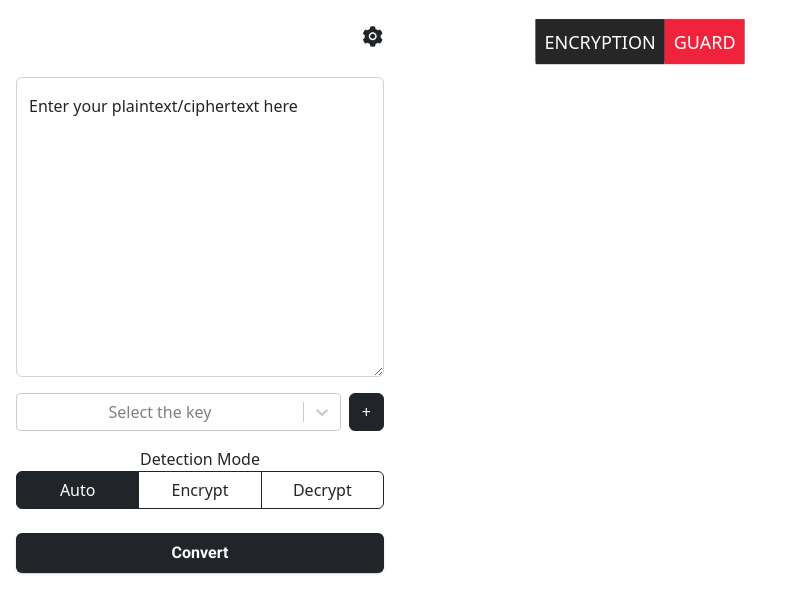
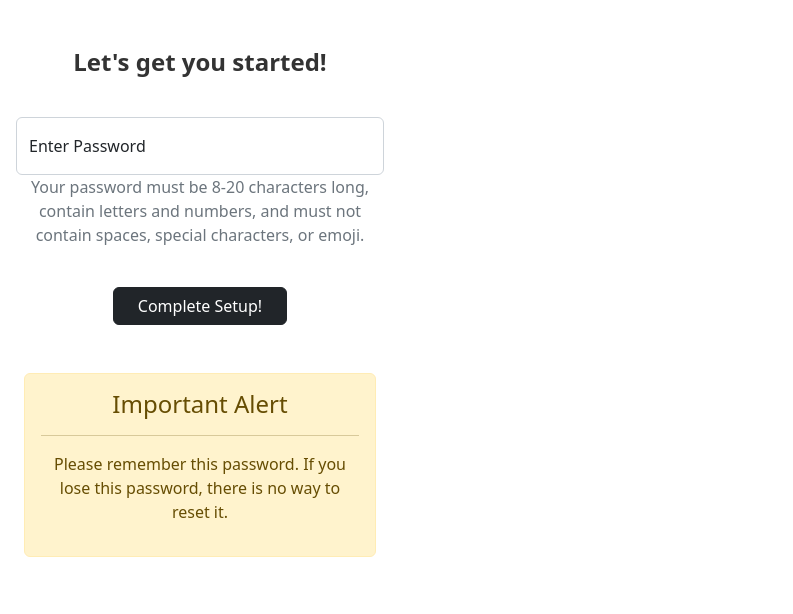
Before and after one commit to RitikVatsal/EncryptionGuard, a React (Create React App) app in the folder extension/: page / in a window 1280 px wide. Both pictures are taken after a click on the button "Skip". Shown: the top 614 px of the page, without its empty margins (0-793 px from the left). Built offline with nearby package versions, Linux system fonts and the light colour scheme.

Commit message:
master password setup

```diff
--- a/extension/src/App.js
+++ b/extension/src/App.js
@@ -6,7 +6,9 @@ var CryptoJS = require("crypto-js");
 // Icons
 import { AiFillSetting } from "react-icons/ai";
 import { BsFillSkipEndFill, BsFullscreen } from "react-icons/bs";
+import { MdError } from "react-icons/md";
 // Bootstrap Components
+import Alert from "react-bootstrap/Alert";
 import Button from "react-bootstrap/Button";
 import Form from "react-bootstrap/Form";
 import FloatingLabel from "react-bootstrap/FloatingLabel";
@@ -19,15 +21,6 @@ import CopyButton from "./Components/copyButton";
 import Share from "./Components/Share";
 import AddKeys_modal from "./Pages/AddKeys_modal";
 import Settings from "./Pages/Settings";
-
-const popover = (
-	<Popover id='popover-basic'>
-		<Popover.Header as='h3'>Popover right</Popover.Header>
-		<Popover.Body>
-			And here's some <strong>amazing</strong> content. It's very engaging. right?
-		</Popover.Body>
-	</Popover>
-);
 
 function App() {
 	const [addKeyModalVisible, setAddKeyModalVisible] = useState(false);
@@ -43,6 +36,8 @@ function App() {
 	const [autoCopyWorked, setAutoCopyWorked] = useState(false);
 	const [showShare, setShowShare] = useState(false);
 	const [showIntroVideo, setShowIntroVideo] = useState(false);
+	const [masterPassword, setMasterPassword] = useState(localStorage.getItem("MasterPassword"));
+	const [masterPasswordError, setMasterPasswordError] = useState(false);
 
 	const handleClose = () => setAddKeyModalVisible(false);
 	const handleShow = () => setAddKeyModalVisible(true);
@@ -176,15 +171,43 @@ function App() {
 		setShowIntroVideo(false);
 	};
 
+	const popover = (
+		<Popover id='popover-basic'>
+			<Popover.Header as='h3'>Popover right</Popover.Header>
+			<Popover.Body>
+				And here's some <strong>amazing</strong> content. It's very engaging. right?
+			</Popover.Body>
+		</Popover>
+	);
+
 	useEffect(() => {
-		localStorage.removeItem("IntroVideo");
+		// localStorage.removeItem("IntroVideo");
+		// localStorage.removeItem("MasterPassword");
 
 		// Check if the variable is set to false in localStorage or even exists
 		if (!localStorage.getItem("IntroVideo")) {
 			setShowIntroVideo(true);
 			console.log("showing intro video");
 		}
+
+		// check if masterPassword is set
+		if (!localStorage.getItem("MasterPassword")) {
+			setMasterPassword(null);
+		}
 	}, []);
+
+	const handleMasterPasswordSubmit = (event) => {
+		event.preventDefault();
+		const strongPassword = new RegExp("(?=.*[a-z])(?=.*[A-Z])(?=.*[0-9])(?=.*[^A-Za-z0-9])(?=.{8,})");
+		const password = event.target.masterPasswordInput.value;
+		if (strongPassword.test(password)) {
+			setMasterPasswordError(false);
+			localStorage.setItem("MasterPassword", CryptoJS.SHA256(password));
+			setMasterPassword(password);
+		} else {
+			setMasterPasswordError(true);
+		}
+	};
 	return (
 		<div className='App mt-4'>
 			{showIntroVideo ? (
@@ -217,6 +240,26 @@ function App() {
 							Fullscreen <BsFullscreen className='ms-2' />
 						</div>
 					</Button>
+				</>
+			) : masterPassword === null || masterPassword.length === 0 ? (
+				<>
+					<h1 className='title w-100 p-4'>Let's get you started!</h1>
+					<Form className='m-3' onSubmit={handleMasterPasswordSubmit} id='form'>
+						<FloatingLabel controlId='masterPasswordInput' label='Enter Password'>
+							<Form.Control type='password' placeholder='Password' />
+							<p className={masterPasswordError ? "text-danger" : "text-secondary"}>{masterPasswordError ? <MdError /> : ""} Your password must be 8-20 characters long, contain letters and numbers, and must not contain spaces, special characters, or emoji.</p>
+						</FloatingLabel>
+
+						<Button variant='dark' type='submit' className='m-4 px-4'>
+							Complete Setup!
+						</Button>
+
+						<Alert variant='warning' className='mx-2 mt-4'>
+							<Alert.Heading>Important Alert</Alert.Heading>
+							<hr />
+							<p>Please remember this password. If you lose this password, there is no way to reset it.</p>
+						</Alert>
+					</Form>
 				</>
 			) : (
 				<>
```
Also changed, not shown: 1 other file (tests, documents, lock files or other folders).
